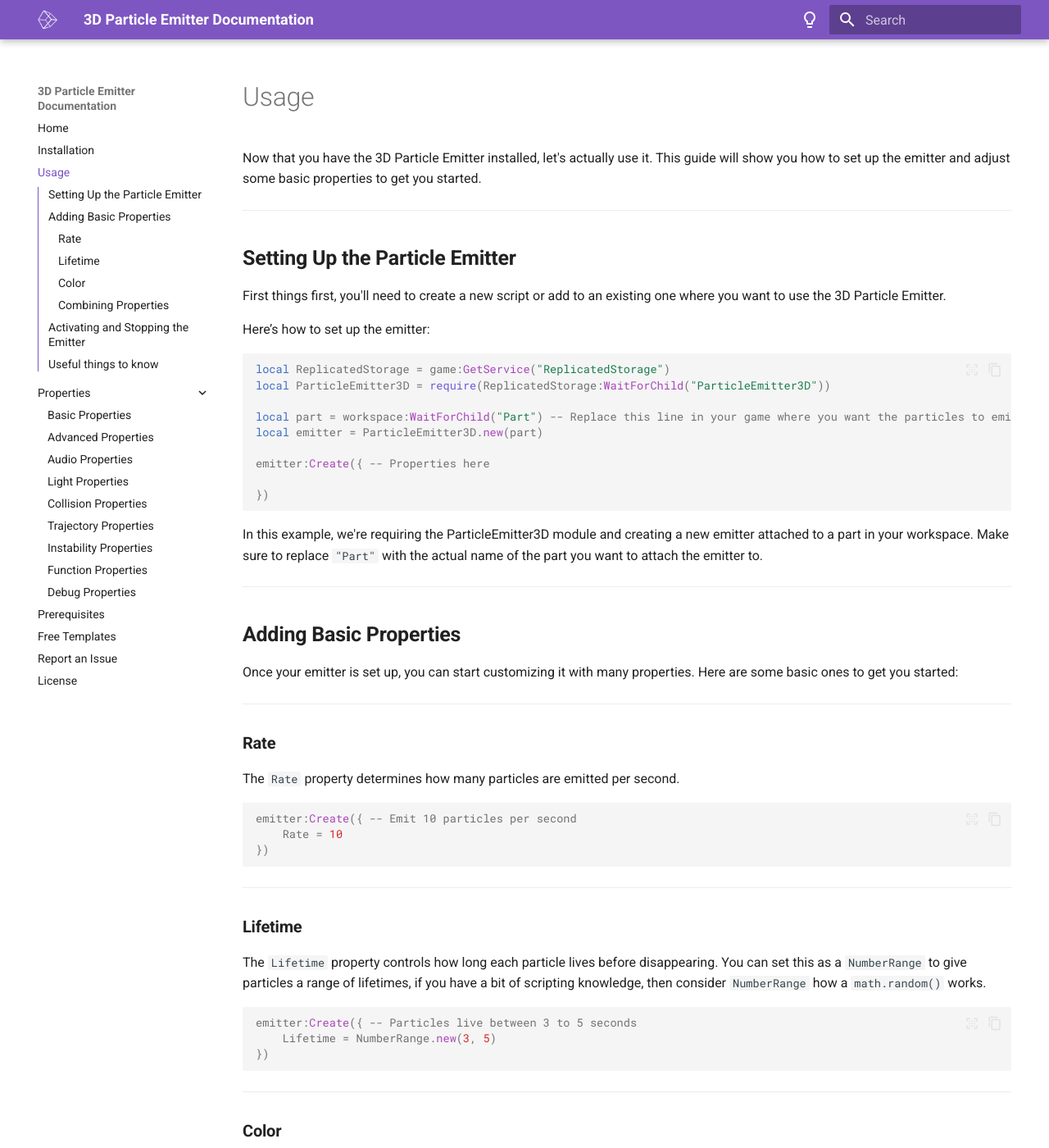
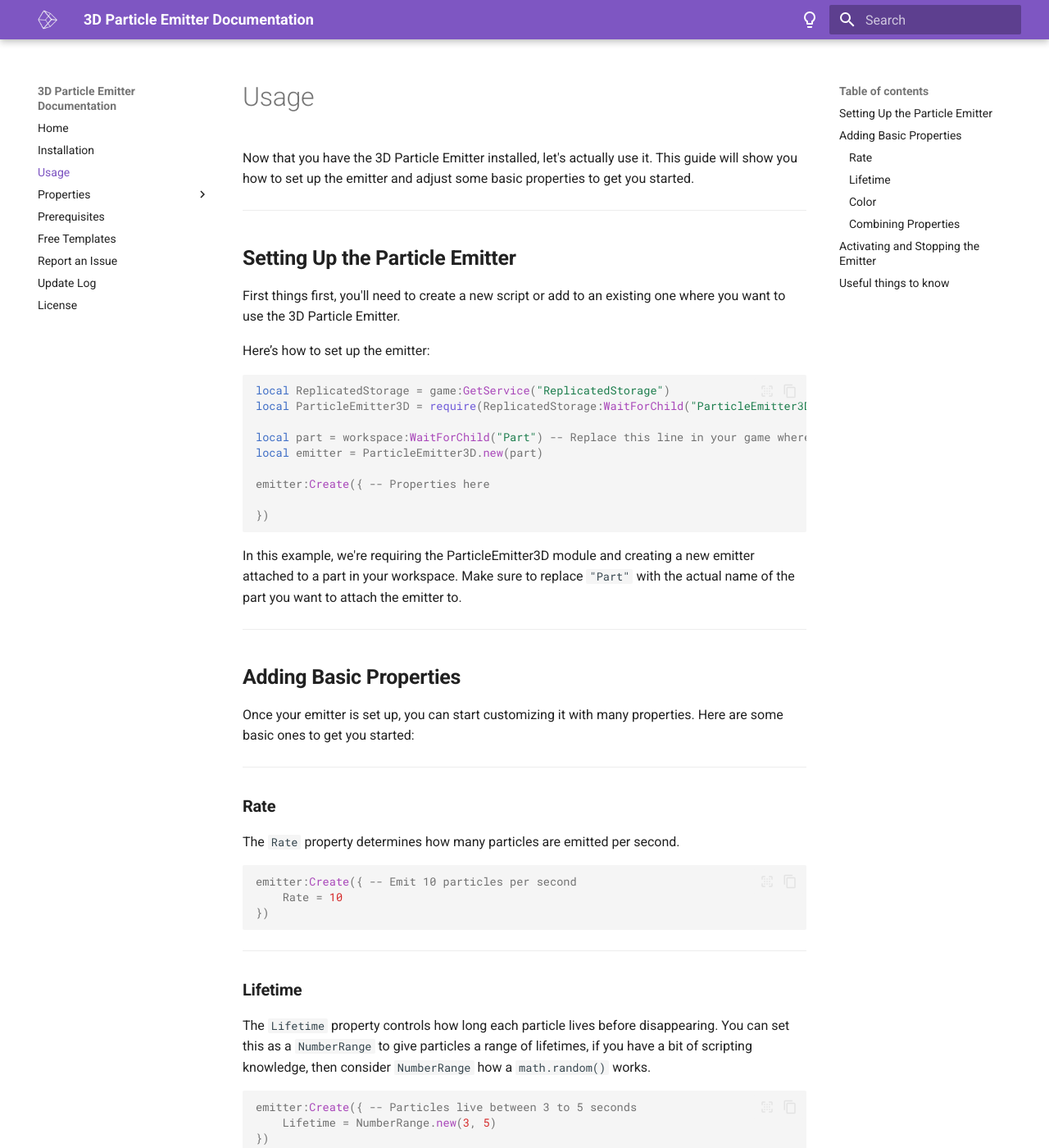
Before and after one commit to FancyDucc/3D-Particle-System, an MkDocs documentation site: the page built from docs/usage.md, in a window 1280 px wide and 1400 px high. Shown: the whole window at 82% size. Built offline with MkDocs 1.6.1 and Material for MkDocs 9.7.7, drawn with Linux system fonts in a browser that asks for light colours.

```diff
--- a/docs/css/custom.css
+++ b/docs/css/custom.css
@@ -0,0 +1,22 @@
+span.update-log {
+    background-color: #333 !important;
+    padding: 2px 4px !important;
+    border-radius: 4px !important;
+    color: #fff !important;
+}
+
+span.update-log.added {
+    color: #4CAF50 !important;
+}
+
+span.update-log.removed {
+    color: #F44336 !important;
+}
+
+span.update-log.changed {
+    color: #FFC107 !important;
+}
+
+span.update-log.fixed {
+    color: #2196F3 !important;
+}
--- a/mkdocs.yml
+++ b/mkdocs.yml
@@ -20,8 +20,10 @@ theme:
     - navigation.indexes
     - navigation.expand
     - navigation.top
-    - toc.integrate
+    # - toc.integrate
+    - toc.follow
     - navigation.path
+    - navigation.prune
     - navigation.tracking
     - search.highlight
     - search.share
@@ -62,6 +64,9 @@ markdown_extensions:
   - codehilite:
       guess_lang: false
       default_lang: lua
+  - toc:
+      permalink: true
+      toc_depth: 3
 
 extra_javascript:
   - javascripts/extra.js
@@ -85,4 +90,5 @@ nav:
   - Prerequisites: prerequisites.md
   - Free Templates: templatelist.md
   - Report an Issue: reportbugrequest.md
+  - Update Log: modulechangelog.md
   - License: customprovisionlicense.md
```
Also changed, not shown: docs/modulechangelog.md (added, +37 -0 lines), docs/properties/advanced-properties.md (+76 -0 lines), 2 other files.
